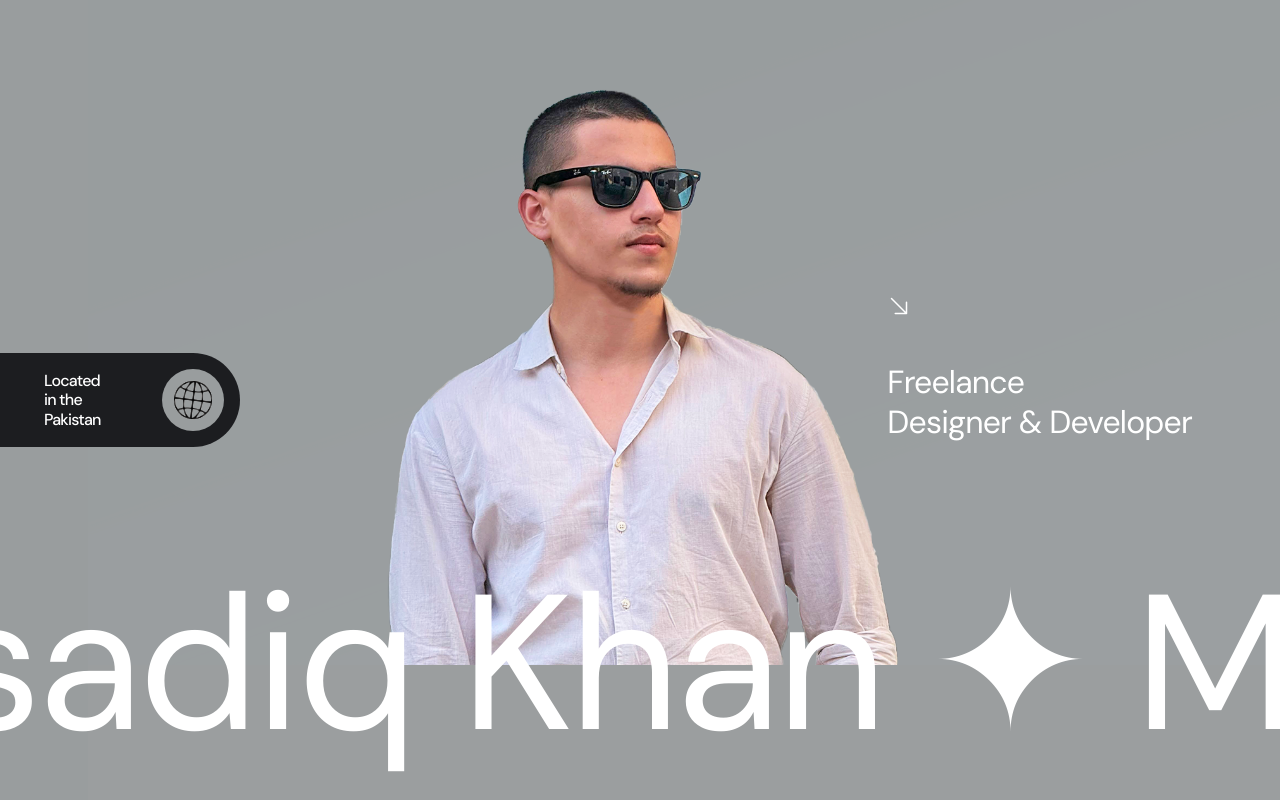
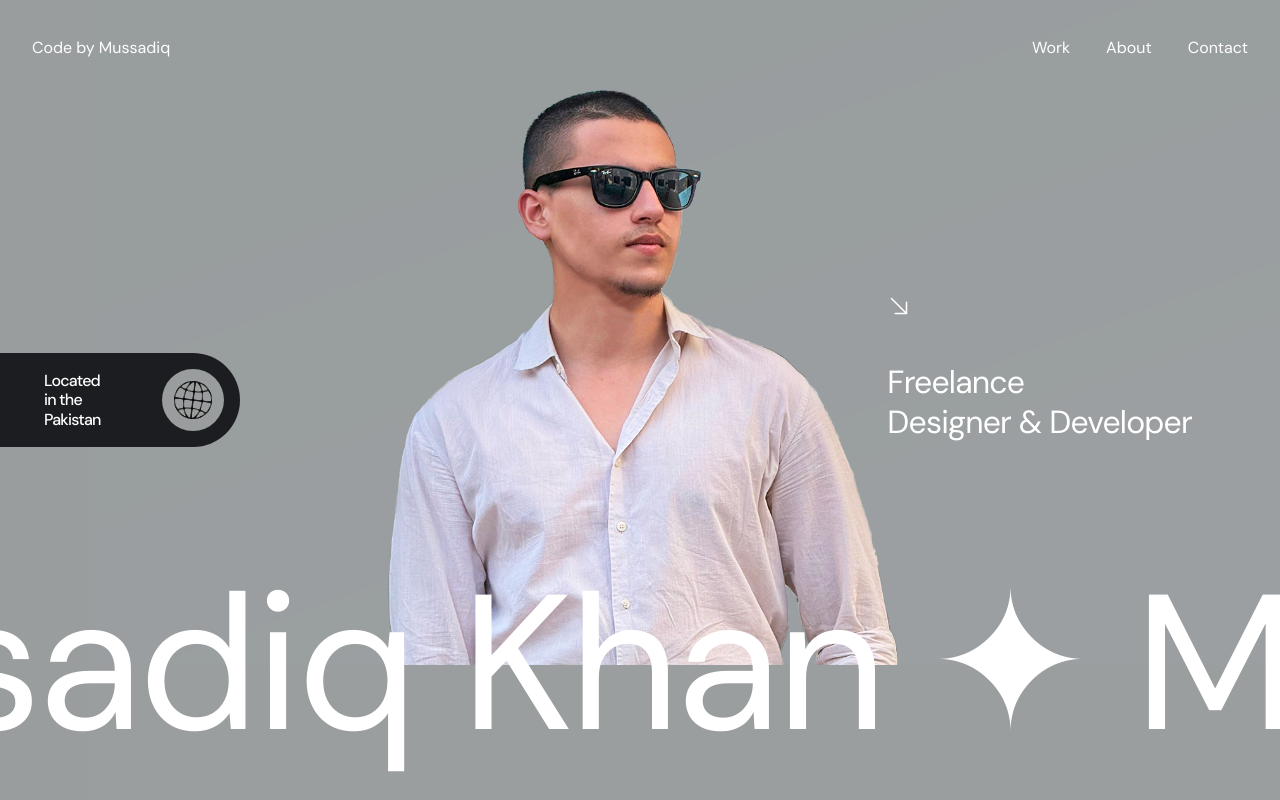
Before and after one commit to mussadiqkhan6886/portfolionew, a Next.js app: page / in a window 1280 px wide. Built offline with nearby package versions, Linux system fonts and the light colour scheme.

Commit message:
completed menu animation now logo animation

```diff
--- a/components/comp/Header.tsx
+++ b/components/comp/Header.tsx
@@ -1,9 +1,24 @@
+import { menu } from '@/constants'
+import Link from 'next/link'
 import React from 'react'
+import MagnetText from '../ui/MagnetEffect'
 
 const Header = () => {
   return (
-    <header>
-
+    <header className="fixed top-0 w-full z-50 text-white flex justify-between items-center p-6 px-8">
+      <div>
+        <h1>Code by Mussadiq</h1>
+      </div>
+      {/* menu mobile */}
+      <div className="block sm:hidden"></div>
+      {/* menu larger screen */}
+      <nav className="hidden md:flex">
+        <ul className="flex gap-9">
+        {menu.map((item, i) =>(
+          <li className="relative" key={i}><Link href={item.link}><MagnetText text={item.title} strength={0.5} /> </Link></li>
+        ))}
+        </ul>
+      </nav>
     </header>
   )
 }
--- /dev/null
+++ b/components/ui/MagnetEffect.tsx
@@ -0,0 +1,54 @@
+"use client";
+
+import { useRef, useState, MouseEvent } from "react";
+import { motion } from "framer-motion";
+
+interface MagnetTextProps {
+  text: string;
+  className?: string;
+  strength?: number;
+}
+
+export default function MagnetText({
+  text,
+  className = "",
+  strength = 0.4,
+}: MagnetTextProps) {
+  const ref = useRef<HTMLDivElement>(null);
+  const [position, setPosition] = useState({ x: 0, y: 0 });
+  const [enter, setEnter] = useState(false)
+
+  const handleMouseMove = (e: MouseEvent<HTMLDivElement>) => {
+    const el = ref.current;
+    if (!el) return;
+
+    const rect = el.getBoundingClientRect();
+    const centerX = rect.left + rect.width / 2;
+    const centerY = rect.top + rect.height / 2;
+
+    const offsetX = (e.clientX - centerX) * strength;
+    const offsetY = (e.clientY - centerY) * strength;
+
+    setPosition({ x: offsetX, y: offsetY });
+    setEnter(true)
+  };
+
+  const handleMouseLeave = () => {
+    setPosition({ x: 0, y: 0 });
+    setEnter(false)
+  };
+
+  return (
+    <motion.span
+      ref={ref}
+      onMouseMove={handleMouseMove}
+      onMouseLeave={handleMouseLeave}
+      animate={{ x: position.x, y: position.y }}
+      transition={{ type: "spring", stiffness: 150, damping: 12, mass: 0.5 }}
+      className={`inline-block cursor-pointer py-3 select-none ${className}`}
+    >
+      {text}
+      <motion.span className={`absolute -bottom-1 left-1/2 -translate-x-1/2 block bg-white rounded-full ${enter ? "opacity-100 w-1.5 h-1.5" : "opacity-0 h-0 w-0"} transition-all duration-300 ease-in-out`}></motion.span>
+    </motion.span>
+  );
+}
--- a/constants/index.ts
+++ b/constants/index.ts
@@ -0,0 +1,5 @@
+export const menu = [
+    {link: "/work", title: "Work"},
+    {link: "/about", title: "About"},
+    {link: "/contact", title: "Contact"},
+]
```
